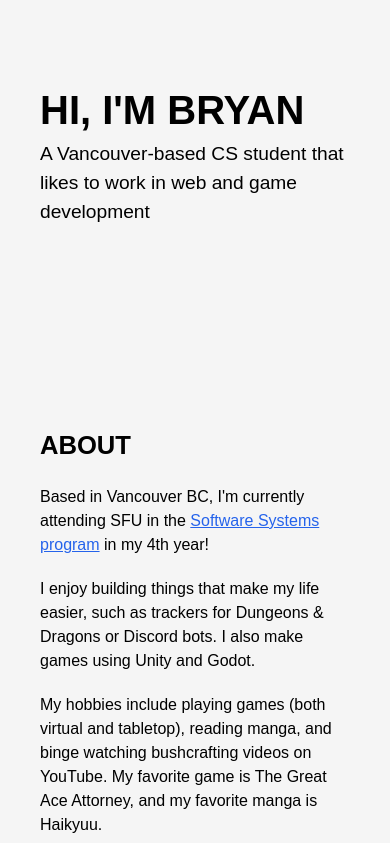
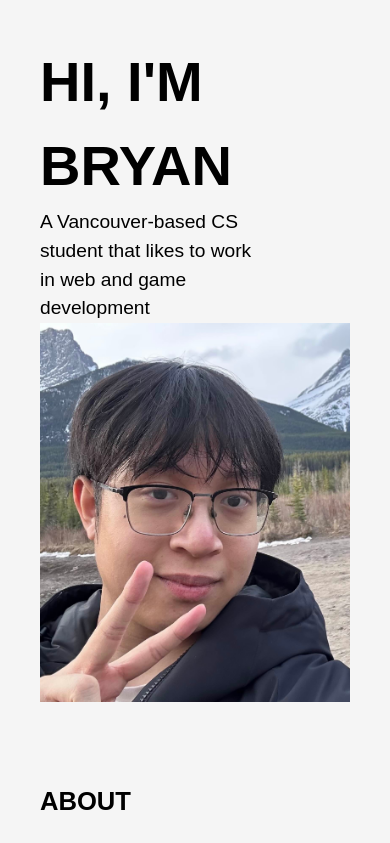
Before and after one commit to bryanjhdang/bryanjhdang.github.io, a React (Vite) app: page / in a window 390 px wide. Shown: the top 843 px of the page. Built offline with nearby package versions, Linux system fonts and the light colour scheme.

Commit message:
responsive pfp

```diff
--- a/src/sections/Hero.tsx
+++ b/src/sections/Hero.tsx
@@ -2,11 +2,15 @@ import { SectionWrapper } from "../components/SectionComponents";
 
 export default function Hero() {
   return (
-    <div className="pt-20 sm:pt-40 pb-40 sm:pb-60">
+    <div className="pt-10 sm:pt-20 pb-10 sm:pb-20">
       <SectionWrapper>
-        <p className="text-3xl sm:text-4xl font-extrabold">HI, I'M BRYAN</p>
-        <p className="text-base sm:text-xl">A Vancouver-based CS student that likes to work in web and game development</p>
-        {/* <img src="src/assets/profile.jpg" alt="Bryan profile picture" width={400} /> */}
+        <div className="flex flex-col sm:flex-row items-center">
+          <div className="flex-1 mr-20">
+            <p className="text-3xl sm:text-4xl font-extrabold">HI, I'M BRYAN</p>
+            <p className="text-base sm:text-xl">A Vancouver-based CS student that likes to work in web and game development</p>
+          </div>
+          <img src="src/assets/profile.jpg" alt="Bryan profile picture" width={350} />
+        </div>
       </SectionWrapper>
     </div>
   )
--- a/tailwind.config.js
+++ b/tailwind.config.js
@@ -9,8 +9,8 @@ export default {
       base: '1.2rem',
       xl: '1.6rem',
       '2xl': '2rem',
-      '3xl': '2.5rem',
-      '4xl': '5rem',
+      '3xl': '3.5rem',
+      '4xl': '4.5rem',
       '5xl': '6rem',
     },
     extend: {
```
